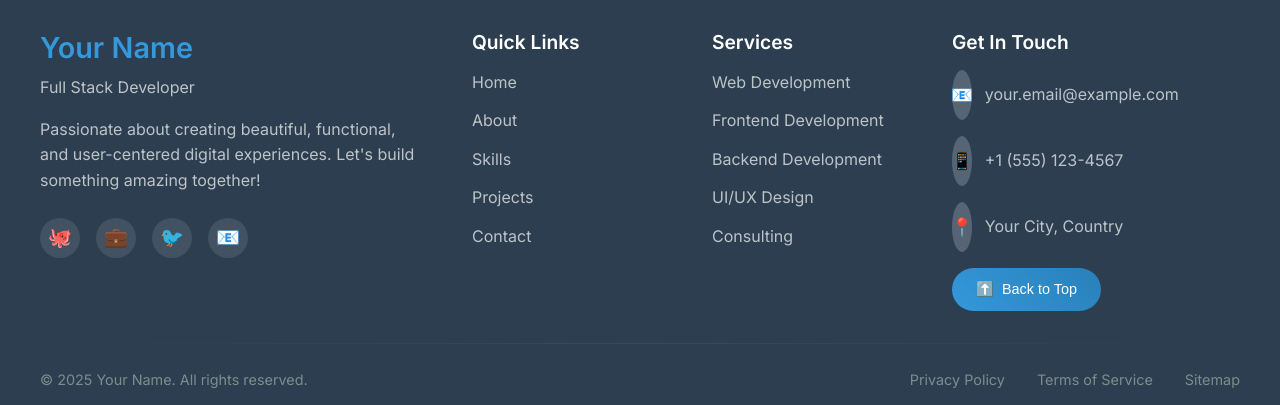
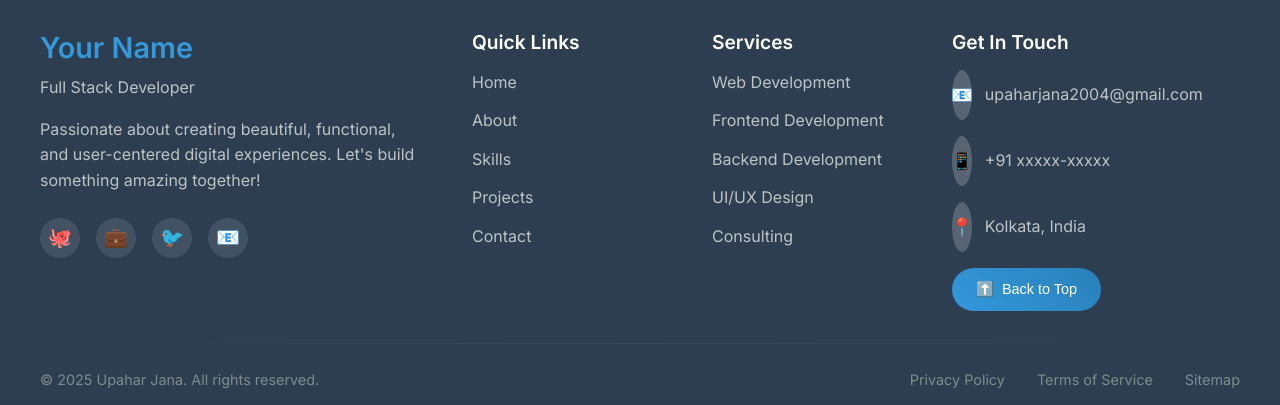
Before and after one commit to rohan911438/PORTFOLIO., a React (Vite) app: page / in a window 1280 px wide. Shown: the part 7374-7779 px from the top of the page. Built offline with nearby package versions, Linux system fonts and the light colour scheme.

Commit message:
Update Footer.jsx

```diff
--- a/src/components/Footer.jsx
+++ b/src/components/Footer.jsx
@@ -13,10 +13,10 @@ const Footer = () => {
   ];
 
   const socialLinks = [
-    { name: 'GitHub', icon: '🐙', url: 'https://github.com/yourusername' },
-    { name: 'LinkedIn', icon: '💼', url: 'https://linkedin.com/in/yourprofile' },
-    { name: 'Twitter', icon: '🐦', url: 'https://twitter.com/yourusername' },
-    { name: 'Email', icon: '📧', url: 'mailto:your.email@example.com' }
+    { name: 'GitHub', icon: '🐙', url: 'https://github.com/upaharjana' },
+    { name: 'LinkedIn', icon: '💼', url: 'https://linkedin.com/in/upaharjana' },
+    { name: 'Twitter', icon: '🐦', url: 'https://twitter.com/upaharjana' },
+    { name: 'Email', icon: '📧', url: 'mailto:upaharjana2004@gmail.com' }
   ];
 
   const scrollToTop = () => {
@@ -91,15 +91,15 @@ const Footer = () => {
             <div className="footer-contact">
               <p>
                 <span className="contact-icon">📧</span>
-                your.email@example.com
+                upaharjana2004@gmail.com
               </p>
               <p>
                 <span className="contact-icon">📱</span>
-                +1 (555) 123-4567
+                +91 xxxxx-xxxxx
               </p>
               <p>
                 <span className="contact-icon">📍</span>
-                Your City, Country
+                Kolkata, India
               </p>
             </div>
             <button
@@ -116,7 +116,7 @@ const Footer = () => {
         <div className="footer-bottom">
           <div className="footer-divider"></div>
           <div className="footer-bottom-content">
-            <p>&copy; {currentYear} Your Name. All rights reserved.</p>
+            <p>&copy; {currentYear} Upahar Jana. All rights reserved.</p>
             <div className="footer-bottom-links">
               <span className="footer-link">Privacy Policy</span>
               <span className="footer-link">Terms of Service</span>
```
